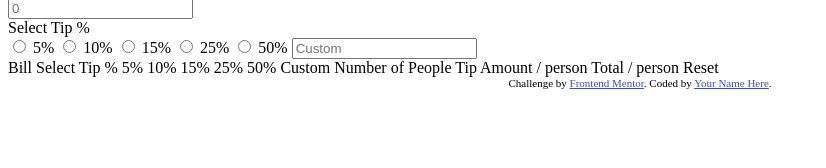
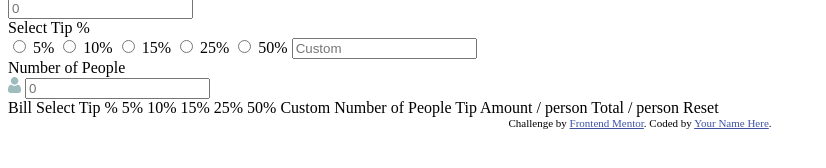
Before and after one commit to omofon/Personal-Projects, a plain HTML site: page Frontend Mentor/tip-calculator-app-main/index.html in a window 1280 px wide. Shown: the part 86-254 px from the top of the page, without its empty margins (0-826 px from the left). Drawn offline with Linux system fonts and the light colour scheme.

Commit message:
feat(form): add people field

```diff
--- a/Frontend Mentor/tip-calculator-app-main/index.html
+++ b/Frontend Mentor/tip-calculator-app-main/index.html
@@ -120,7 +120,22 @@
             </div>
 
             <!-- People Field -->
-
+            <div class="input-group">
+              <div class="label-row">
+                <label for="num-people">Number of People</label>
+                <span class="people-error"></span>
+              </div>
+            </div>
+            <div class="input-field">
+              <img src="images/icon-person.svg" alt="Person Avatar" />
+              <input
+                type="number"
+                name="num-people"
+                id="num-people"
+                min="1"
+                placeholder="0"
+              />
+            </div>
           </forn>
         </div>
       </section>
```
